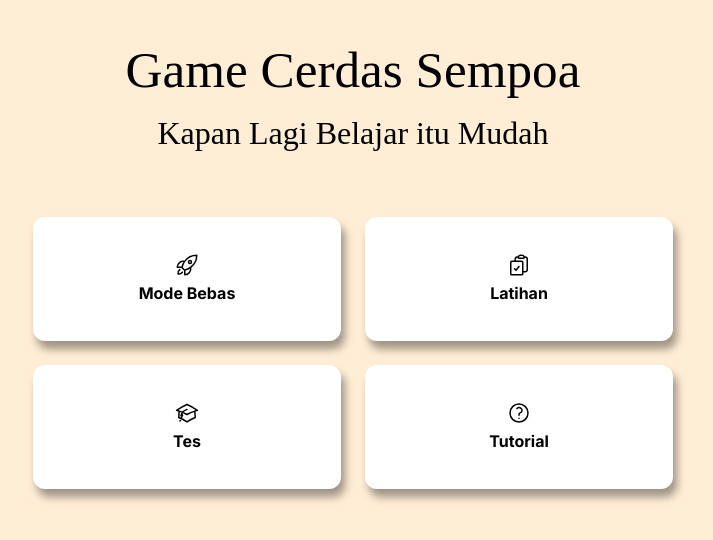
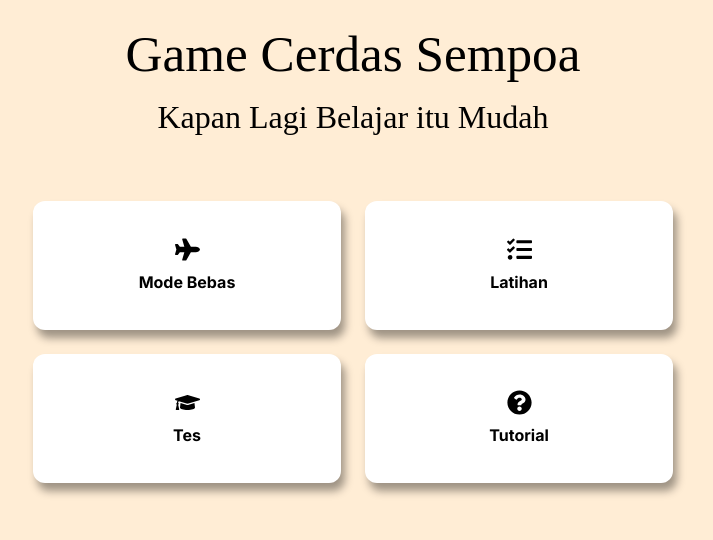
Before and after one commit to VictorHindoyo/VictorHindoyo.github.io, a React (Vite) app in the folder sempoa-app/: page / in a window 1280 px wide. Shown: the top 540 px of the page, without its empty margins (287-1000 px from the left). Built offline with nearby package versions, Linux system fonts and the light colour scheme; a web font is replaced by a local one.

Commit message:
Add Jenis Latihan

```diff
--- a/sempoa-app/package.json
+++ b/sempoa-app/package.json
@@ -14,6 +14,7 @@
     "match-sorter": "^6.3.1",
     "react": "^18.2.0",
     "react-dom": "^18.2.0",
+    "react-icons": "^4.8.0",
     "react-router-dom": "^6.10.0",
     "sort-by": "^0.0.2"
   },
--- a/sempoa-app/src/components/Button.jsx
+++ b/sempoa-app/src/components/Button.jsx
@@ -2,7 +2,7 @@ import React from "react";
 
 export function WideButton(props) {
   return <>
-     <a href="" className="flex flex-col justify-center items-center bg-white shadow-[4.0px_8.0px_8.0px_rgba(0,0,0,0.38)] py-[4.5vh] rounded-xl font-bold gap-1 font-inter">
+     <a href={props.route} className="flex flex-col justify-center items-center bg-white shadow-[4.0px_8.0px_8.0px_rgba(0,0,0,0.38)] py-[4.5vh] rounded-xl font-bold gap-2 font-inter">
         {props.children}
      </a>
 
--- /dev/null
+++ b/sempoa-app/src/components/Sempoa.jsx
@@ -0,0 +1 @@
+import React from "react";
--- a/sempoa-app/src/main.jsx
+++ b/sempoa-app/src/main.jsx
@@ -1,10 +1,21 @@
-import React from 'react'
-import ReactDOM from 'react-dom/client'
-import MainMenu from './pages/MainMenu.jsx'
-import './index.css'
+import React from "react";
+import ReactDOM from "react-dom/client";
+import MainMenu from "./pages/MainMenu.jsx";
+import JenisLatihan from "./pages/JenisLatihan.jsx";
+import { createBrowserRouter, RouterProvider } from "react-router-dom";
+import "./index.css";
 
-ReactDOM.createRoot(document.getElementById('root')).render(
-  <React.StrictMode>
-    <MainMenu />
-  </React.StrictMode>,
-)
+const router = createBrowserRouter([
+  {
+    path: "/",
+    element: <MainMenu></MainMenu>,
+  },
+  {
+    path: "jenis",
+    element: <JenisLatihan></JenisLatihan>,
+  },
+]);
+
+ReactDOM.createRoot(document.getElementById("root")).render(
+  <RouterProvider router={router} />
+);
--- /dev/null
+++ b/sempoa-app/src/pages/JenisLatihan.jsx
@@ -0,0 +1,53 @@
+import React from "react";
+import { SubTitle, Title } from "../components/Text";
+import { WideButton } from "../components/Button";
+import {
+  FaDivide,
+  FaPlus,
+  FaMinus,
+  FaTimes,
+  FaAngleLeft,
+} from "react-icons/fa";
+import { BsGearFill } from "react-icons/bs";
+
+export default function JenisLatihan() {
+  return (
+    <>
+      <div className="bg-orange-100 w-screen h-screen py-8">
+        <div className="flex justify-between items-center px-6">
+          <a href="/">
+            <FaAngleLeft size="30px"></FaAngleLeft>
+          </a>
+          <Title>Pilih Jenis Latihan</Title>
+          <button><BsGearFill size="30px"></BsGearFill></button>
+        </div>
+        <div className="grid grid-cols-2 w-1/2 mx-auto gap-6 mt-[7.5vh]">
+          <WideButton>
+            <div className="bg-orange-400 rounded-full p-[0.8vh]">
+              <FaPlus size={"25px"} color="white"></FaPlus>
+            </div>
+            <p>Penjumlahan</p>
+          </WideButton>
+          <WideButton route="/jenis">
+            <div className="bg-blue-400 rounded-full p-[0.8vh]">
+              <FaMinus size={"25px"} color="white"></FaMinus>
+            </div>
+            <p>Pengurangan</p>
+          </WideButton>
+          <WideButton>
+            <div className="bg-pink-400 rounded-full p-[0.8vh]">
+              <FaTimes size={"25px"} color="white"></FaTimes>
+            </div>
+            <p>Perkalian</p>
+          </WideButton>
+          <WideButton>
+            <div className="bg-lime-400 rounded-full p-[0.8vh]">
+              <FaDivide size={"25px"} color="white"></FaDivide>
+            </div>
+            <p>Pembagian</p>
+          </WideButton>
+        </div>
+      </div>
+    </>
+  );
+}
--- a/sempoa-app/src/pages/MainMenu.jsx
+++ b/sempoa-app/src/pages/MainMenu.jsx
@@ -1,11 +1,12 @@
 import React from "react";
 import { SubTitle, Title } from "../components/Text";
 import { WideButton } from "../components/Button";
+import { FaPlane,FaTasks,FaGraduationCap,FaQuestionCircle } from "react-icons/fa";
 
 export default function MainMenu() {
   return (
     <>
-      <div className="bg-orange-100 w-screen h-screen py-8">
+      <div className="bg-orange-100 w-screen h-screen py-4">
         <div className="flex justify-center px-6">
           <div>
             <Title>Game Cerdas Sempoa</Title>
@@ -14,74 +15,19 @@ export default function MainMenu() {
         </div>
         <div className="grid grid-cols-2 w-1/2 mx-auto gap-6 mt-[7.5vh]">
           <WideButton>
-            <svg
-              xmlns="http://www.w3.org/2000/svg"
-              fill="none"
-              viewBox="0 0 24 24"
-              strokeWidth="1.5"
-              stroke="currentColor"
-              className="w-6 h-6"
-            >
-              <path
-                strokeLinecap="round"
-                strokeLinejoin="round"
-                d="M15.59 14.37a6 6 0 01-5.84 7.38v-4.8m5.84-2.58a14.98 14.98 0 006.16-12.12A14.98 14.98 0 009.631 8.41m5.96 5.96a14.926 14.926 0 01-5.841 2.58m-.119-8.54a6 6 0 00-7.381 5.84h4.8m2.581-5.84a14.927 14.927 0 00-2.58 5.84m2.699 2.7c-.103.021-.207.041-.311.06a15.09 15.09 0 01-2.448-2.448 14.9 14.9 0 01.06-.312m-2.24 2.39a4.493 4.493 0 00-1.757 4.306 4.493 4.493 0 004.306-1.758M16.5 9a1.5 1.5 0 11-3 0 1.5 1.5 0 013 0z"
-              />
-            </svg>
+            <FaPlane size={'25px'}></FaPlane>
             <p>Mode Bebas</p>
           </WideButton>
-          <WideButton>
-            <svg
-              xmlns="http://www.w3.org/2000/svg"
-              fill="none"
-              viewBox="0 0 24 24"
-              strokeWidth="1.5"
-              stroke="currentColor"
-              className="w-6 h-6"
-            >
-              <path
-                strokeLinecap="round"
-                strokeLinejoin="round"
-                d="M11.35 3.836c-.065.21-.1.433-.1.664 0 .414.336.75.75.75h4.5a.75.75 0 00.75-.75 2.25 2.25 0 00-.1-.664m-5.8 0A2.251 2.251 0 0113.5 2.25H15c1.012 0 1.867.668 2.15 1.586m-5.8 0c-.376.023-.75.05-1.124.08C9.095 4.01 8.25 4.973 8.25 6.108V8.25m8.9-4.414c.376.023.75.05 1.124.08 1.131.094 1.976 1.057 1.976 2.192V16.5A2.25 2.25 0 0118 18.75h-2.25m-7.5-10.5H4.875c-.621 0-1.125.504-1.125 1.125v11.25c0 .621.504 1.125 1.125 1.125h9.75c.621 0 1.125-.504 1.125-1.125V18.75m-7.5-10.5h6.375c.621 0 1.125.504 1.125 1.125v9.375m-8.25-3l1.5 1.5 3-3.75"
-              />
-            </svg>
-
+          <WideButton route="/jenis">
+           <FaTasks size={'25px'}></FaTasks>
             <p>Latihan</p>
           </WideButton>
           <WideButton>
-            <svg
-              xmlns="http://www.w3.org/2000/svg"
-              fill="none"
-              viewBox="0 0 24 24"
-              strokeWidth="1.5"
-              stroke="currentColor"
-              className="w-6 h-6"
-            >
-              <path
-                strokeLinecap="round"
-                strokeLinejoin="round"
-                d="M4.26 10.147a60.436 60.436 0 00-.491 6.347A48.627 48.627 0 0112 20.904a48.627 48.627 0 018.232-4.41 60.46 60.46 0 00-.491-6.347m-15.482 0a50.57 50.57 0 00-2.658-.813A59.905 59.905 0 0112 3.493a59.902 59.902 0 0110.399 5.84c-.896.248-1.783.52-2.658.814m-15.482 0A50.697 50.697 0 0112 13.489a50.702 50.702 0 017.74-3.342M6.75 15a.75.75 0 100-1.5.75.75 0 000 1.5zm0 0v-3.675A55.378 55.378 0 0112 8.443m-7.007 11.55A5.981 5.981 0 006.75 15.75v-1.5"
-              />
-            </svg>
-
+            <FaGraduationCap size={'25px'}></FaGraduationCap>
             <p>Tes</p>
           </WideButton>
           <WideButton>
-            <svg
-              xmlns="http://www.w3.org/2000/svg"
-              fill="none"
-              viewBox="0 0 24 24"
-              strokeWidth="1.5"
-              stroke="currentColor"
-              className="w-6 h-6"
-            >
-              <path
-                strokeLinecap="round"
-                strokeLinejoin="round"
-                d="M9.879 7.519c1.171-1.025 3.071-1.025 4.242 0 1.172 1.025 1.172 2.687 0 3.712-.203.179-.43.326-.67.442-.745.361-1.45.999-1.45 1.827v.75M21 12a9 9 0 11-18 0 9 9 0 0118 0zm-9 5.25h.008v.008H12v-.008z"
-              />
-            </svg>
-
+            <FaQuestionCircle size={'25px'}></FaQuestionCircle>
             <p>Tutorial</p>
           </WideButton>
         </div>
```
Also changed, not shown: 1 other file (tests, documents, lock files or other folders).
